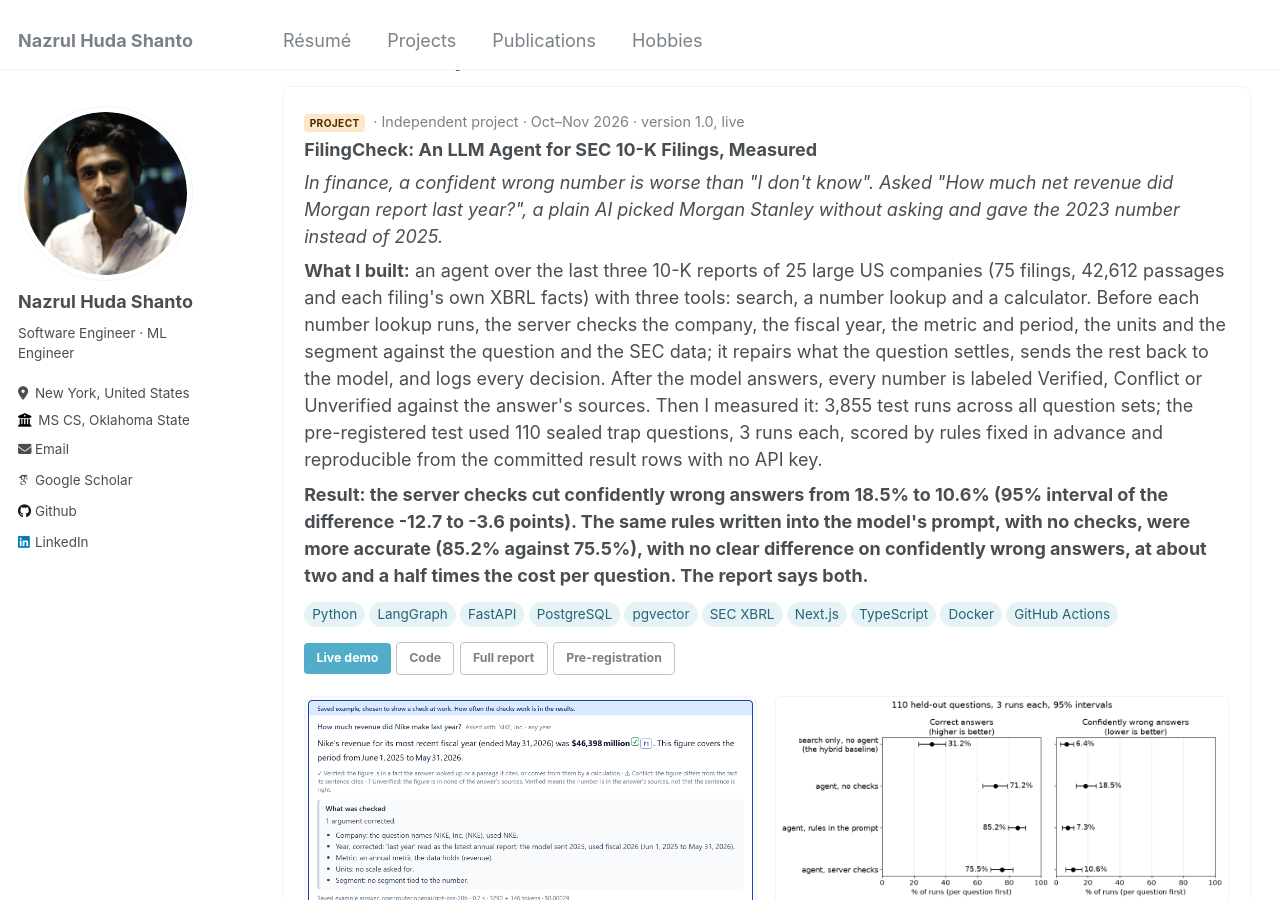
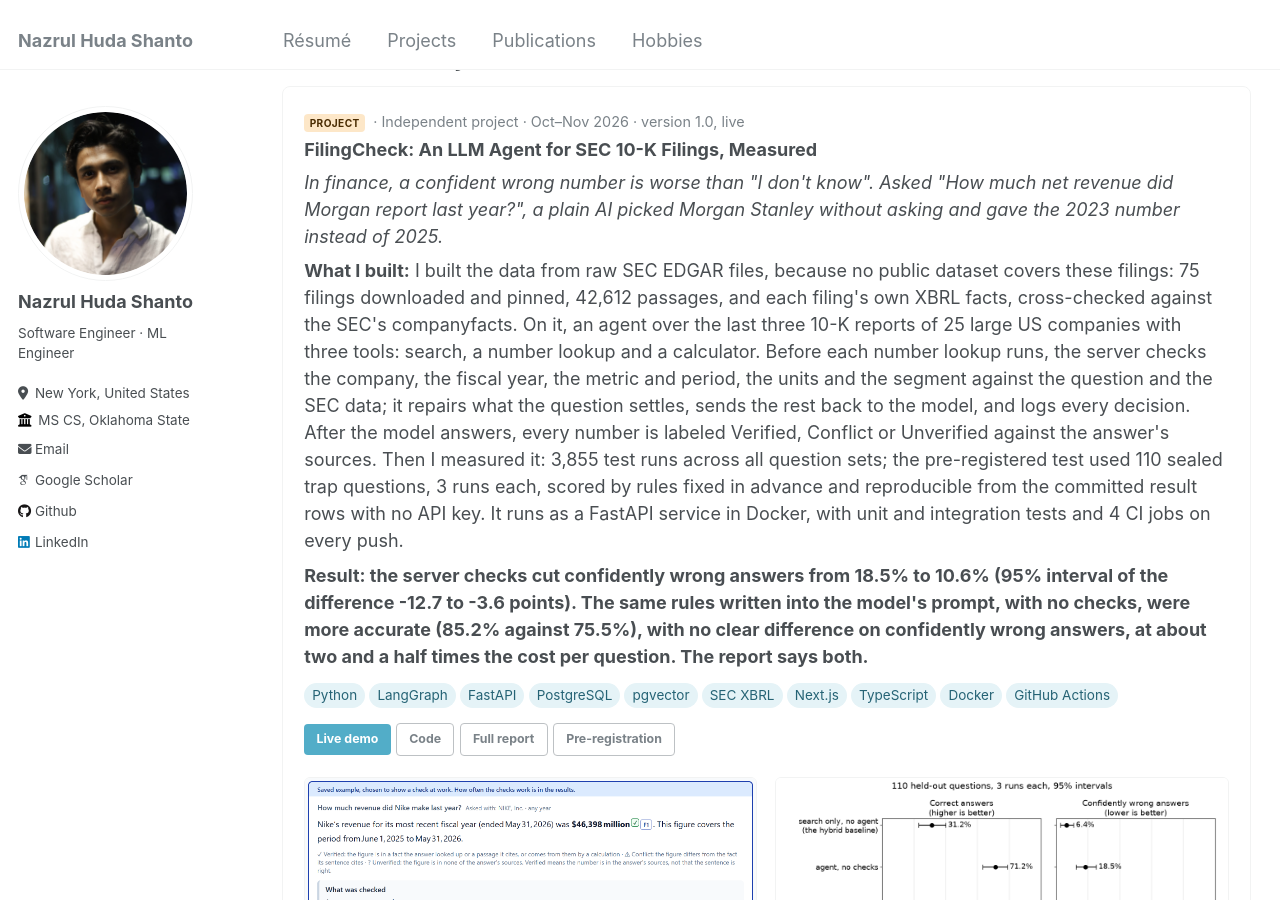
Before and after one commit to nazrulhuda/nazrul.github.io, a Jekyll site: the page built from _pages/about.md, in a window 1280 px wide and 900 px high, scrolled down 497 px. Built offline with Jekyll 4.4.1, drawn with Linux system fonts in a browser that asks for light colours; some web fonts are replaced.

Commit message:
FilingCheck card: the data was built from raw SEC EDGAR files, and the service runs in Docker with unit and integration tests and 4 CI jobs on every push

```diff
--- a/_pages/about.md
+++ b/_pages/about.md
@@ -33,7 +33,7 @@ I am a software engineer and ML engineer in New York City. I like building syste
     <p class="meta"><span class="kind kind--project">Project</span> · Independent project · Oct–Nov 2026 · version 1.0, live</p>
     <h3>FilingCheck: An LLM Agent for SEC 10-K Filings, Measured</h3>
     <p class="hook">In finance, a confident wrong number is worse than "I don't know". Asked "How much net revenue did Morgan report last year?", a plain AI picked Morgan Stanley without asking and gave the 2023 number instead of 2025.</p>
-    <p><b>What I built:</b> an agent over the last three 10-K reports of 25 large US companies (75 filings, 42,612 passages and each filing's own XBRL facts) with three tools: search, a number lookup and a calculator. Before each number lookup runs, the server checks the company, the fiscal year, the metric and period, the units and the segment against the question and the SEC data; it repairs what the question settles, sends the rest back to the model, and logs every decision. After the model answers, every number is labeled Verified, Conflict or Unverified against the answer's sources. Then I measured it: 3,855 test runs across all question sets; the pre-registered test used 110 sealed trap questions, 3 runs each, scored by rules fixed in advance and reproducible from the committed result rows with no API key.</p>
+    <p><b>What I built:</b> I built the data from raw SEC EDGAR files, because no public dataset covers these filings: 75 filings downloaded and pinned, 42,612 passages, and each filing's own XBRL facts, cross-checked against the SEC's companyfacts. On it, an agent over the last three 10-K reports of 25 large US companies with three tools: search, a number lookup and a calculator. Before each number lookup runs, the server checks the company, the fiscal year, the metric and period, the units and the segment against the question and the SEC data; it repairs what the question settles, sends the rest back to the model, and logs every decision. After the model answers, every number is labeled Verified, Conflict or Unverified against the answer's sources. Then I measured it: 3,855 test runs across all question sets; the pre-registered test used 110 sealed trap questions, 3 runs each, scored by rules fixed in advance and reproducible from the committed result rows with no API key. It runs as a FastAPI service in Docker, with unit and integration tests and 4 CI jobs on every push.</p>
     <p class="result">Result: the server checks cut confidently wrong answers from 18.5% to 10.6% (95% interval of the difference -12.7 to -3.6 points). The same rules written into the model's prompt, with no checks, were more accurate (85.2% against 75.5%), with no clear difference on confidently wrong answers, at about two and a half times the cost per question. The report says both.</p>
     <div class="tags"><span class="tag">Python</span><span class="tag">LangGraph</span><span class="tag">FastAPI</span><span class="tag">PostgreSQL</span><span class="tag">pgvector</span><span class="tag">SEC XBRL</span><span class="tag">Next.js</span><span class="tag">TypeScript</span><span class="tag">Docker</span><span class="tag">GitHub Actions</span></div>
     <p>
```
